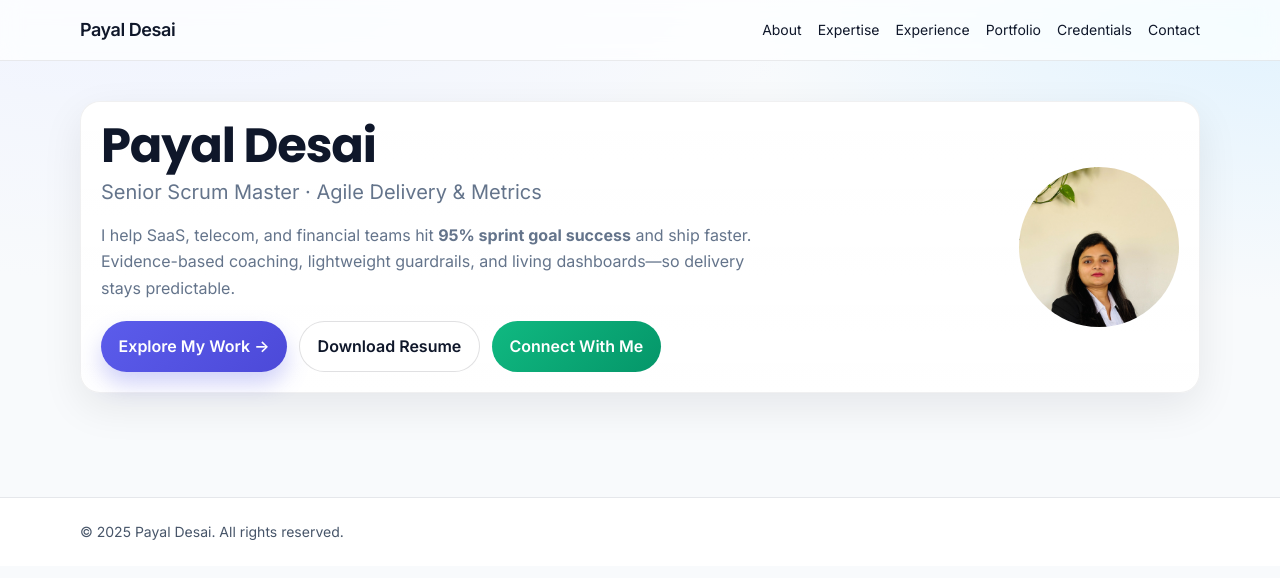
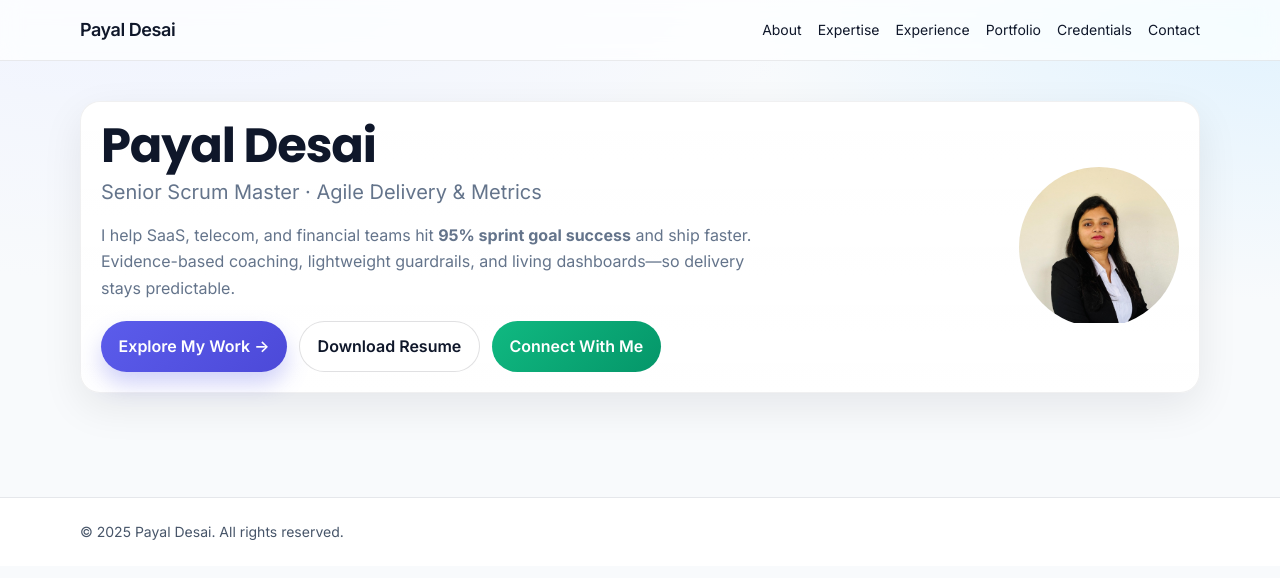
Before and after one commit to dirghak/Payal-Desai, a Next.js app: page / in a window 1280 px wide. Shown: the top 578 px of the page. Built offline with nearby package versions, Linux system fonts and the light colour scheme.

Commit message:
Update page.tsx

```diff
--- a/app/page.tsx
+++ b/app/page.tsx
@@ -45,7 +45,7 @@ export default function Page() {
           <div className="shrink-0">
             <div style={{ width: 160, height: 160, borderRadius: "9999px", overflow: "hidden" }}>
             <img
-              src="/photo1.jpeg"
+              src="/photo3.jpeg"
               alt="Payal Desai"
               width={160}            // draw exactly at 160px to avoid browser resampling
               height={160}
```
